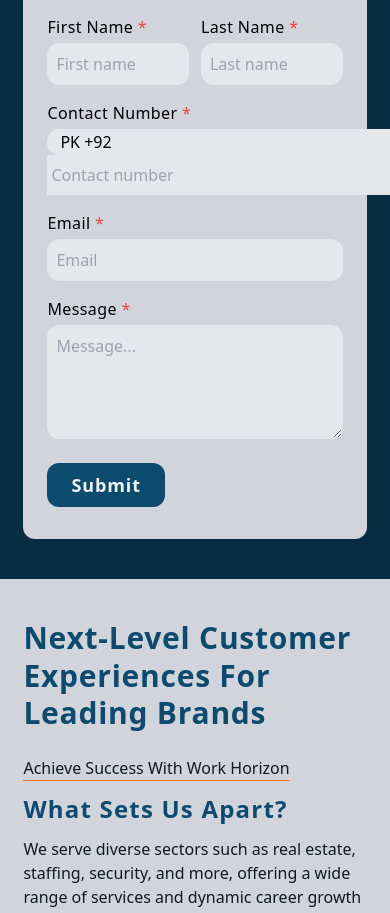
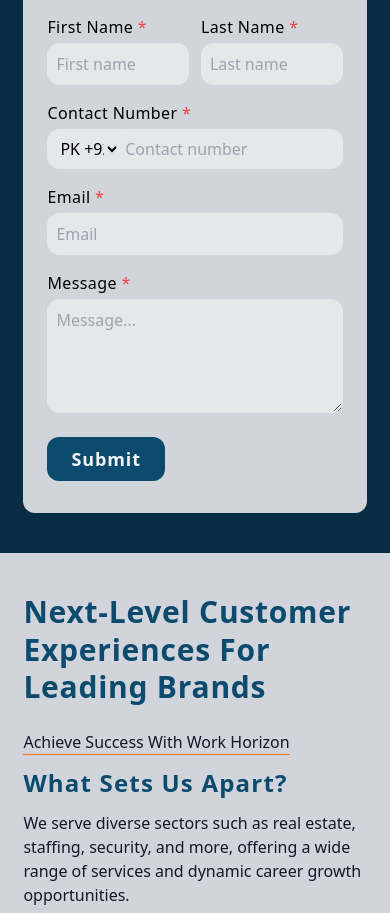
Before and after one commit to Muriuk/WorkHorizon, a Next.js app: page / in a window 390 px wide. Shown: the part 10500-11413 px from the top of the page. Built offline with nearby package versions, Linux system fonts and the light colour scheme.

Commit message:
April 05, 2025: Added linkedin link

```diff
--- a/app/ui/home/letstalk.tsx
+++ b/app/ui/home/letstalk.tsx
@@ -119,7 +119,7 @@ export default function LetsTalk(){
                         <h4 className="text-lg capitalize text-gray-100 tracking-wider">Social just you connected us!</h4>
                         <div className="flex justify-start mt-3 gap-4">
                             <Link className="text-sm text-gray-300 flex flex-col items-center gap-1" href={'https://www.facebook.com/people/Work-Horizon/61573683541545/'}><FaFacebook className="w-6 h-auto" /> Facebook</Link>
-                            <Link className="text-sm text-gray-300 flex flex-col items-center gap-1" href={'https://www.linkedin.com/in/work-horizon-a954b4353'}><FaLinkedin className="w-6 h-auto" /> LinkedIn</Link>
+                            <Link className="text-sm text-gray-300 flex flex-col items-center gap-1" href={'https://www.linkedin.com/company/work-horizon'}><FaLinkedin className="w-6 h-auto" /> LinkedIn</Link>
                             <Link className="text-sm text-gray-300 flex flex-col items-center gap-1" href={'https://www.instagram.com/work.horizon/#'}><FaInstagram className="w-6 h-auto" /> Instagram</Link>
                         </div>
                     </div>
@@ -141,7 +141,7 @@ export default function LetsTalk(){
                         </div>
                         <div className="w-full flex flex-col gap-1 mt-4">
                             <label className='text-md xl:text-md font-[500] tracking-wide'>Contact Number <span className="text-red-500">*</span></label>
-                            <div className='grid lg:grid-cols-[20%,80%] 2xl:grid-cols-[18%,82%]'>
+                            <div className='grid grid-cols-[25%,75%] lg:grid-cols-[20%,80%] 2xl:grid-cols-[18%,82%]'>
                                 <select className="border pl-2 rounded-l-xl bg-gray-200 cursor-pointer" name="country" id='country' value={selectCountry} onChange={handleCountry} required>
                                     <option value=''></option>
                                     {
```
